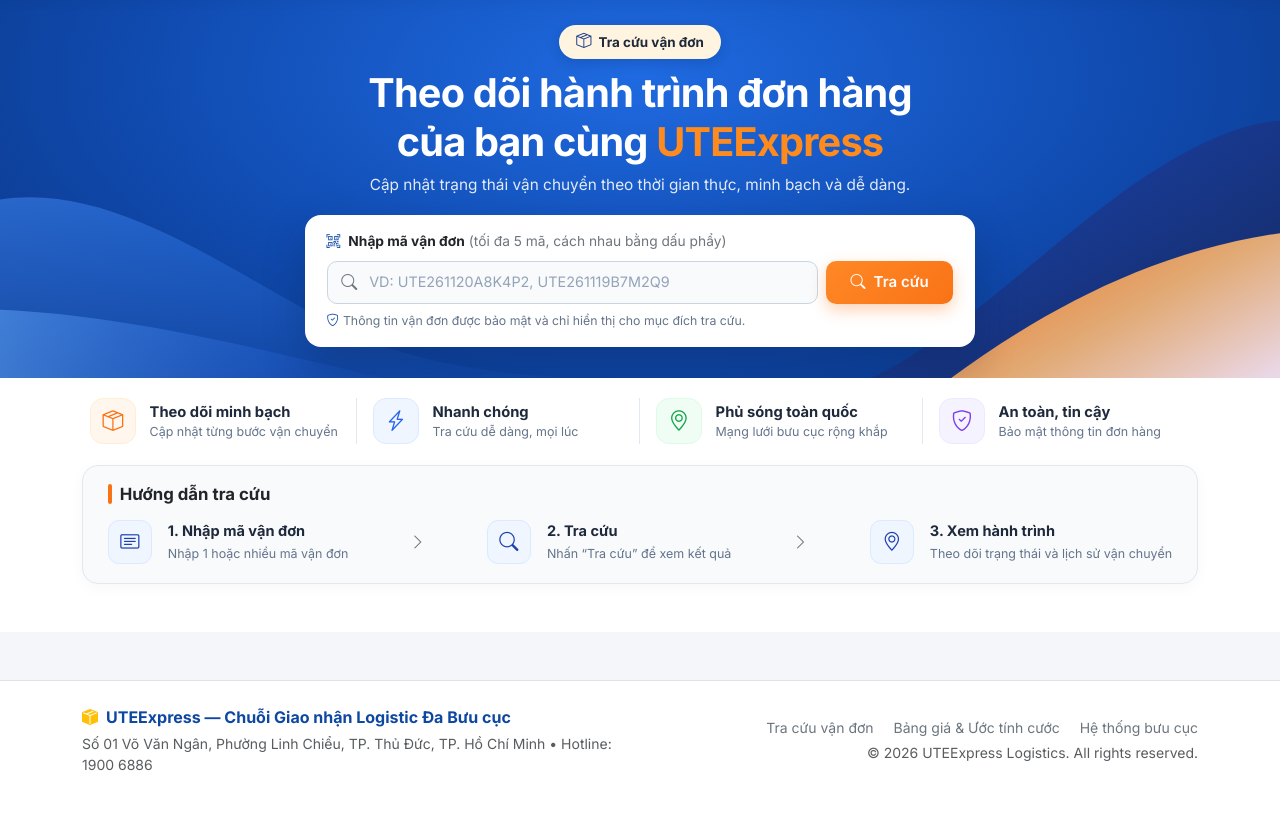
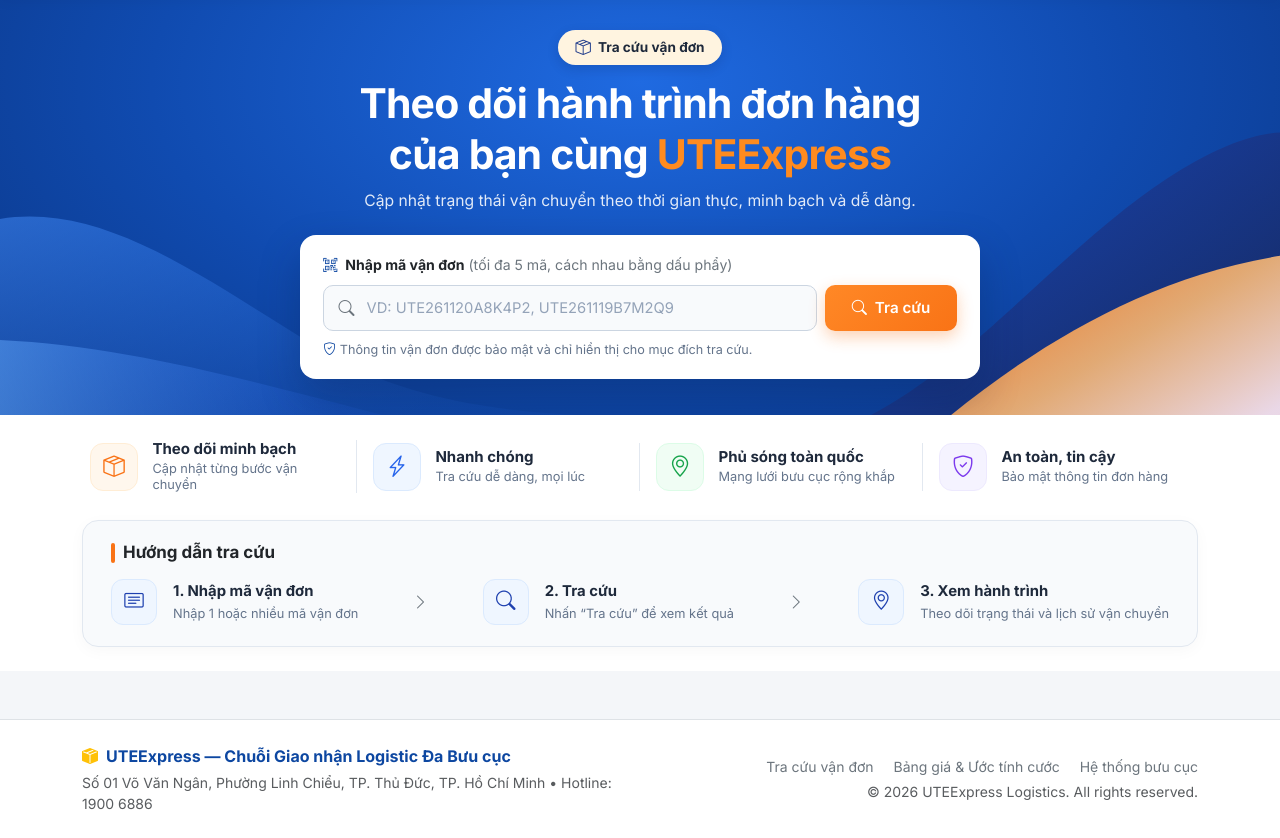
Before and after one commit to NguyenNguyen0210/UTEExpress, a Spring Boot app: page / in a window 1280 px wide. Shown: the part 58-896 px from the top of the page. Before the commit the page ends 829 px from the top, so only its background shows below. Run offline with Spring Boot 4, Linux system fonts and the light colour scheme; data that the repository does not hold is empty; some of the project's set-up classes (security, data sources, template engines, error pages and the like) are left out, and stand-ins take their place; database files in the repository are not loaded; some libraries are stand-ins or nearby versions.

Commit message:
style(public): polish above-the-fold layout of public home per mockup

```diff
--- a/src/main/resources/templates/public/home.html
+++ b/src/main/resources/templates/public/home.html
@@ -17,7 +17,7 @@
             overflow: hidden;
             background: radial-gradient(ellipse at 50% 20%, #1F6AE1 0%, #104BB0 54%, #0A3482 100%);
             color: #ffffff;
-            padding: 1.55rem 0 1.95rem;
+            padding: 1.85rem 0 2.25rem;
         }
 
         .hero-wave-svg {
@@ -43,25 +43,25 @@
             background-color: #FFF4E0;
             color: #1E293B;
             font-weight: 700;
-            font-size: 0.84rem;
-            padding: 0.35rem 1.05rem;
+            font-size: 0.85rem;
+            padding: 0.38rem 1.1rem;
             border-radius: 999px;
             box-shadow: 0 4px 12px rgba(6, 24, 68, 0.16);
-            margin-bottom: 0.65rem;
+            margin-bottom: 0.85rem;
         }
 
         .hero-pill-badge i {
             color: #1E3A8A;
-            font-size: 0.95rem;
+            font-size: 0.96rem;
         }
 
         .hero-main-title {
-            font-size: clamp(1.85rem, 3.1vw, 2.55rem);
+            font-size: clamp(2rem, 3.2vw, 2.7rem);
             font-weight: 800;
-            line-height: 1.22;
+            line-height: 1.24;
             letter-spacing: -0.02em;
             color: #ffffff;
-            margin-bottom: 0.45rem;
+            margin-bottom: 0.55rem;
         }
 
         .hero-brand-highlight {
@@ -70,18 +70,18 @@
 
         .hero-subtitle {
             color: rgba(255, 255, 255, 0.88);
-            font-size: 0.96rem;
+            font-size: 0.98rem;
             font-weight: 400;
-            margin-bottom: 1.15rem;
+            margin-bottom: 1.4rem;
         }
 
         /* Elevated Search Card */
         .hero-search-card {
-            max-width: 670px;
+            max-width: 680px;
             margin: 0 auto;
             background: #ffffff;
             border-radius: 16px;
-            padding: 1.05rem 1.35rem;
+            padding: 1.2rem 1.45rem;
             box-shadow: 0 18px 40px rgba(6, 27, 73, 0.28);
             text-align: left;
         }
@@ -90,8 +90,8 @@
             display: flex;
             align-items: center;
             flex-wrap: wrap;
-            font-size: 0.86rem;
-            margin-bottom: 0.55rem;
+            font-size: 0.88rem;
+            margin-bottom: 0.65rem;
         }
 
         .hero-input-box {
@@ -101,7 +101,7 @@
             background-color: #F8FAFC;
             border: 1px solid #CBD5E1;
             border-radius: 10px;
-            padding: 0.22rem 0.85rem;
+            padding: 0.26rem 0.9rem;
             transition: border-color 0.15s ease, box-shadow 0.15s ease;
         }
 
@@ -112,9 +112,9 @@
         }
 
         .hero-input-box input {
-            font-size: 0.9rem;
+            font-size: 0.92rem;
             color: #1E293B;
-            padding: 0.38rem 0.25rem;
+            padding: 0.42rem 0.25rem;
         }
 
         .hero-input-box input::placeholder {
@@ -126,9 +126,9 @@
             color: #ffffff;
             border: none;
             border-radius: 10px;
-            padding: 0.58rem 1.55rem;
+            padding: 0.62rem 1.65rem;
             font-weight: 600;
-            font-size: 0.94rem;
+            font-size: 0.95rem;
             white-space: nowrap;
             box-shadow: 0 6px 16px rgba(249, 115, 22, 0.32);
             transition: transform 0.15s ease, box-shadow 0.15s ease;
@@ -143,8 +143,8 @@
         }
 
         .hero-security-note {
-            margin-top: 0.5rem;
-            font-size: 0.77rem;
+            margin-top: 0.6rem;
+            font-size: 0.79rem;
             color: #64748B;
             display: flex;
             align-items: center;
@@ -152,14 +152,14 @@
 
         /* 4-Column Feature Highlight Strip */
         .home-feature-strip {
-            padding: 1.25rem 0 1.05rem;
+            padding: 1.55rem 0 1.4rem;
             background-color: #ffffff;
         }
 
         .feature-item-col {
             display: flex;
             align-items: center;
-            gap: 0.85rem;
+            gap: 0.9rem;
         }
 
         @media (min-width: 992px) {
@@ -169,13 +169,13 @@
         }
 
         .feature-icon-box {
-            width: 46px;
-            height: 46px;
+            width: 48px;
+            height: 48px;
             border-radius: 13px;
             display: inline-flex;
             align-items: center;
             justify-content: center;
-            font-size: 1.3rem;
+            font-size: 1.35rem;
             flex-shrink: 0;
         }
 
@@ -206,14 +206,14 @@
         .feature-title {
             font-weight: 700;
             color: #1E293B;
-            font-size: 0.92rem;
+            font-size: 0.94rem;
             line-height: 1.25;
-            margin-bottom: 0.15rem;
+            margin-bottom: 0.18rem;
         }
 
         .feature-desc {
             color: #64748B;
-            font-size: 0.78rem;
+            font-size: 0.8rem;
             line-height: 1.25;
             margin-bottom: 0;
         }
@@ -223,7 +223,7 @@
             background-color: #F8FAFC;
             border: 1px solid #E2E8F0;
             border-radius: 16px;
-            padding: 1.15rem 1.55rem;
+            padding: 1.35rem 1.75rem;
             box-shadow: 0 4px 16px rgba(15, 23, 42, 0.03);
         }
 
@@ -236,43 +236,30 @@
         }
 
         .guide-step-icon {
-            width: 44px;
-            height: 44px;
-            border-radius: 11px;
+            width: 46px;
+            height: 46px;
+            border-radius: 12px;
             background-color: #EFF6FF;
             border: 1px solid #DBEAFE;
             color: #1E40AF;
             display: inline-flex;
             align-items: center;
             justify-content: center;
-            font-size: 1.2rem;
+            font-size: 1.22rem;
             flex-shrink: 0;
         }
 
         .guide-step-title {
             font-weight: 700;
             color: #1E293B;
-            font-size: 0.91rem;
-            margin-bottom: 0.12rem;
+            font-size: 0.93rem;
+            margin-bottom: 0.14rem;
         }
 
         .guide-step-desc {
             color: #64748B;
-            font-size: 0.78rem;
+            font-size: 0.8rem;
             margin-bottom: 0;
-        }
-
-        .service-card {
-            transition: transform 0.2s ease, box-shadow 0.2s ease;
-        }
-
-        .service-card:hover {
-            transform: translateY(-4px);
-            box-shadow: 0 12px 24px rgba(13, 71, 161, 0.1);
-        }
-
-        .service-card-featured {
-            border: 2px solid #F97316 !important;
         }
     </style>
 </head>
@@ -412,11 +399,11 @@
     </section>
 
     <!-- Hướng dẫn tra cứu 3-Step Card -->
-    <section class="container pt-1 pb-5">
+    <section class="container pt-1 pb-4">
         <div class="home-guide-card">
             <div class="d-flex align-items-center gap-2 mb-3">
                 <span class="guide-heading-bar"></span>
-                <h5 class="fw-bold text-dark mb-0" style="font-size: 1.05rem;">Hướng dẫn tra cứu</h5>
+                <h5 class="fw-bold text-dark mb-0" style="font-size: 1.06rem;">Hướng dẫn tra cứu</h5>
             </div>
 
             <div class="d-flex flex-column flex-md-row align-items-md-center justify-content-between gap-3">
```
Also changed, not shown: other parts of src/main/resources/templates/public/home.html (+0 -76 lines).
